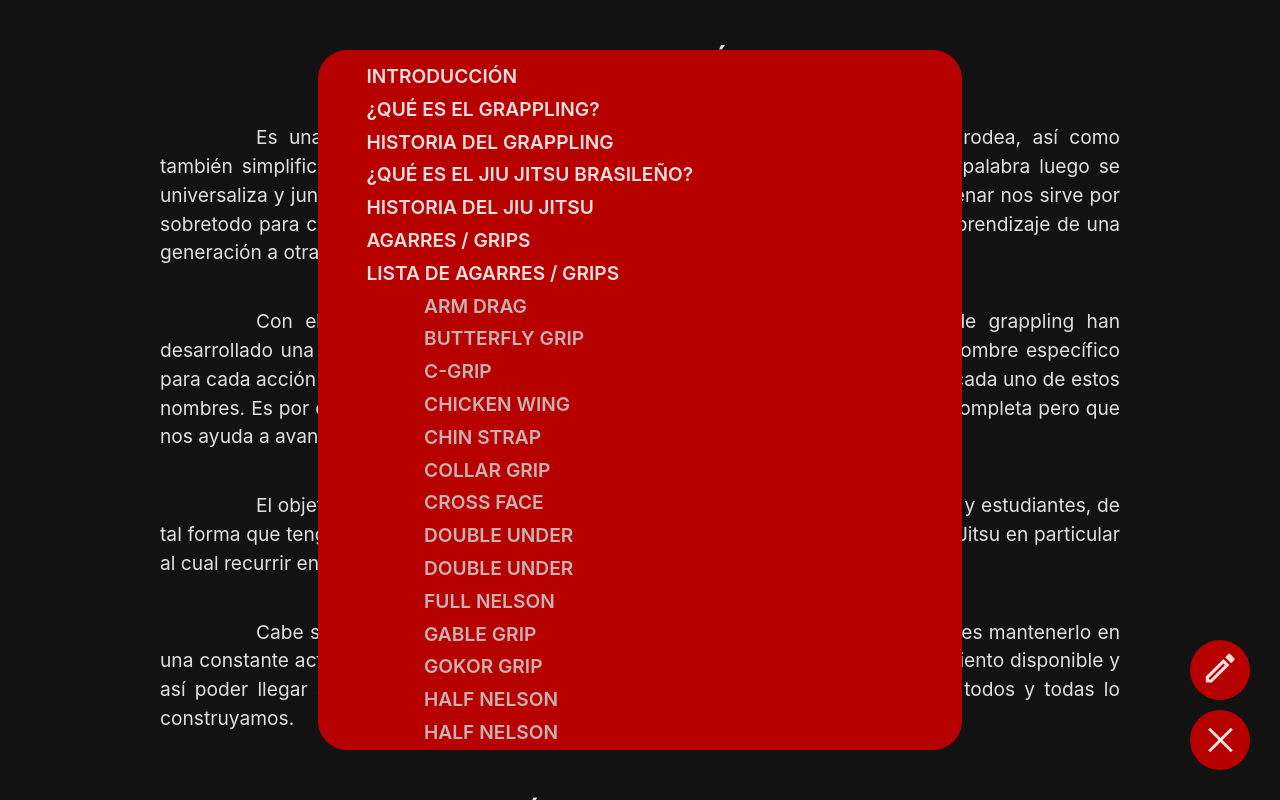
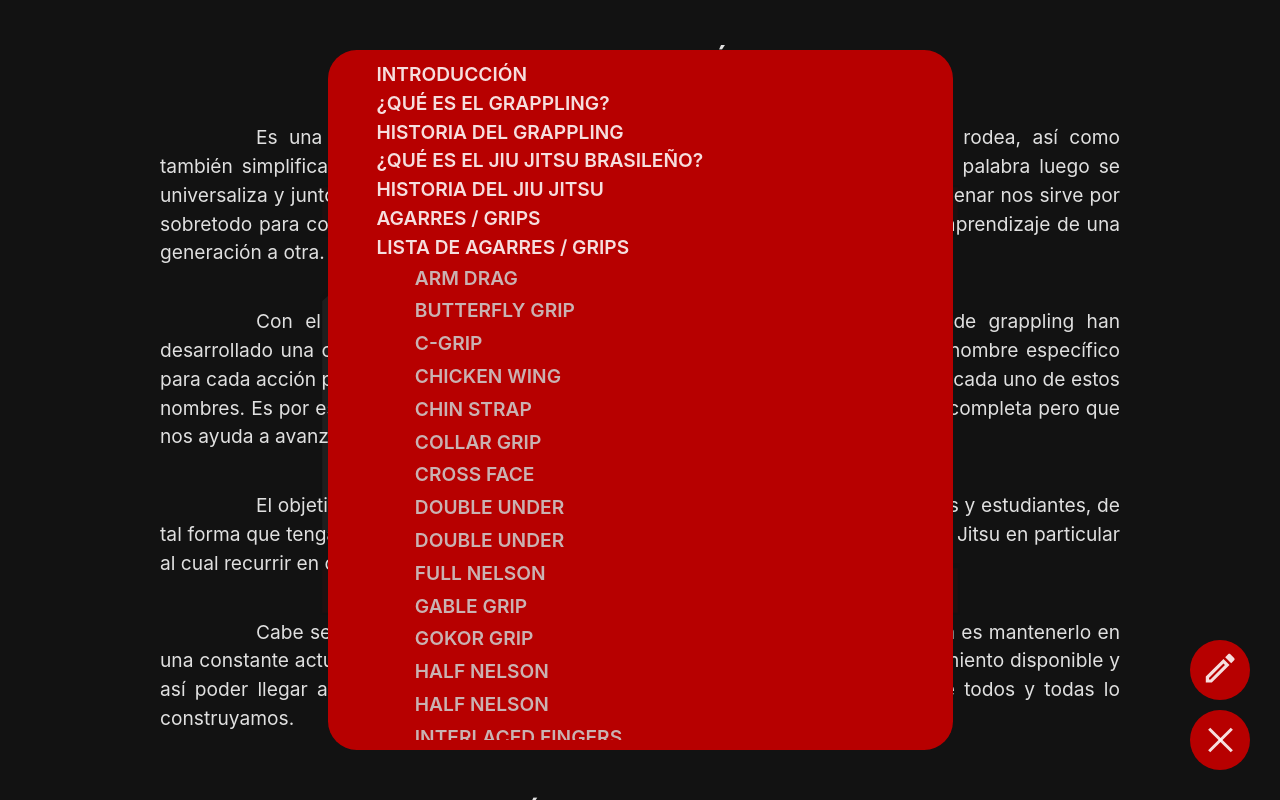
Before and after one commit to jjmillar/glosario-ed, a React (Vite) app: page / in a window 1280 px wide. Both pictures are taken after a click on the button 1220 px from the left and 740 px from the top of the page. Shown: the top 800 px of the page. Built offline with nearby package versions, Linux system fonts and the light colour scheme.

Commit message:
style: fix list issue

```diff
--- a/src/components/components.scss
+++ b/src/components/components.scss
@@ -35,7 +35,6 @@
 .modal {
     background-color: $edRed;
     padding: 10px;
-    width: auto;
     height: 85svh;
     border-radius: $borderRadius;
     display: flex;
@@ -46,30 +45,32 @@
 .menu {
     margin: 0;
     padding: 0;
-    width: 100%;
-    height: 100%;
     box-sizing: border-box;
     overflow: scroll;
     text-transform: uppercase;
+    text-indent: 2rem;
     list-style-type: none;
+
+    display: flex;
+    flex-direction: column;
+    align-items: flex-start;
 }
 
-.list, .sub-list {
+.list, .sub-list a {
     padding: 2px 0 2px 0;
     font-weight: 600;
     text-decoration: none;
     color: $lightText;
-    text-align: center;
-    text-indent: 2rem;
 
-    display: flex;
-    align-items: center;
-    justify-content: flex-start;
+    text-align: left;
 }
 
-.sub-list {
+.sub-list a {
+    display: flex;
+    justify-content: flex-start;
+    padding-left: 4rem;
+    text-indent: 0;
     color: $subListText;
-    text-indent: 5rem;
 }
 
 .form {
--- a/src/components/index.jsx
+++ b/src/components/index.jsx
@@ -24,8 +24,8 @@ const Index = () => {
               return (
                 <div key='section'>
                   {item.title && <li><a href={`#${editId(item.title)}`} className='list' onClick={close}>{item.title}</a></li>}
-                  {item.layout && item.layout.map((i) => { return (<li key={`1${i.name}`}><a id={`#${editId(i.name)}`} href={`#${editId(i.name)}`} className='sub-list' onClick={close}>{i.name}</a></li>) })}
-                  {item.layout2 && item.layout2.map((i) => { return (<li key={`2${i.name}`}><a id={`#${editId(i.name)}`} href={`#${editId(i.name)}`} className='sub-list' onClick={close}>{i.name}</a></li>) })}
+                  {item.layout && item.layout.map((i) => { return (<li key={`1${i.name}`} className='sub-list'><a id={`#${editId(i.name)}`} href={`#${editId(i.name)}`} onClick={close}>{i.name}</a></li>) })}
+                  {item.layout2 && item.layout2.map((i) => { return (<li key={`2${i.name}`} className='sub-list'><a id={`#${editId(i.name)}`} href={`#${editId(i.name)}`} onClick={close}>{i.name}</a></li>) })}
                 </div>
               )
             })}
```
